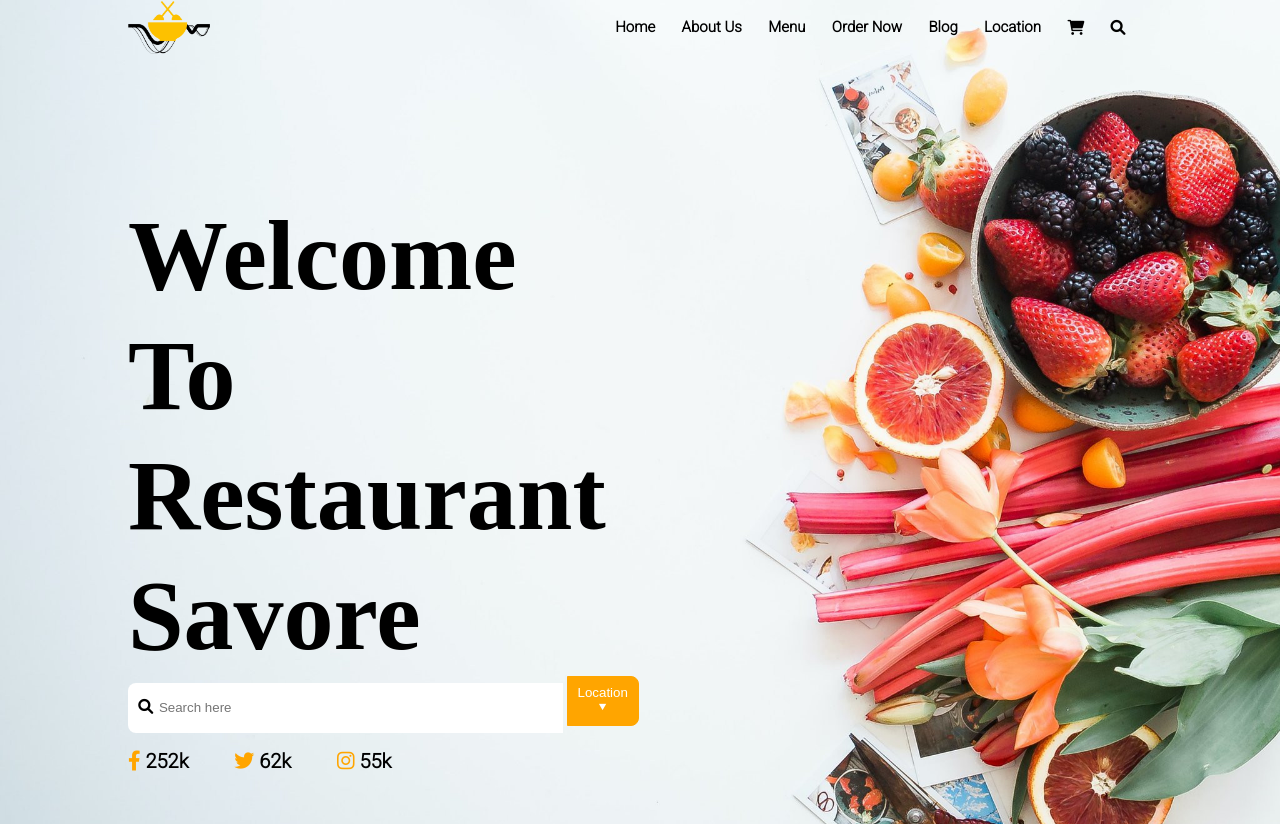
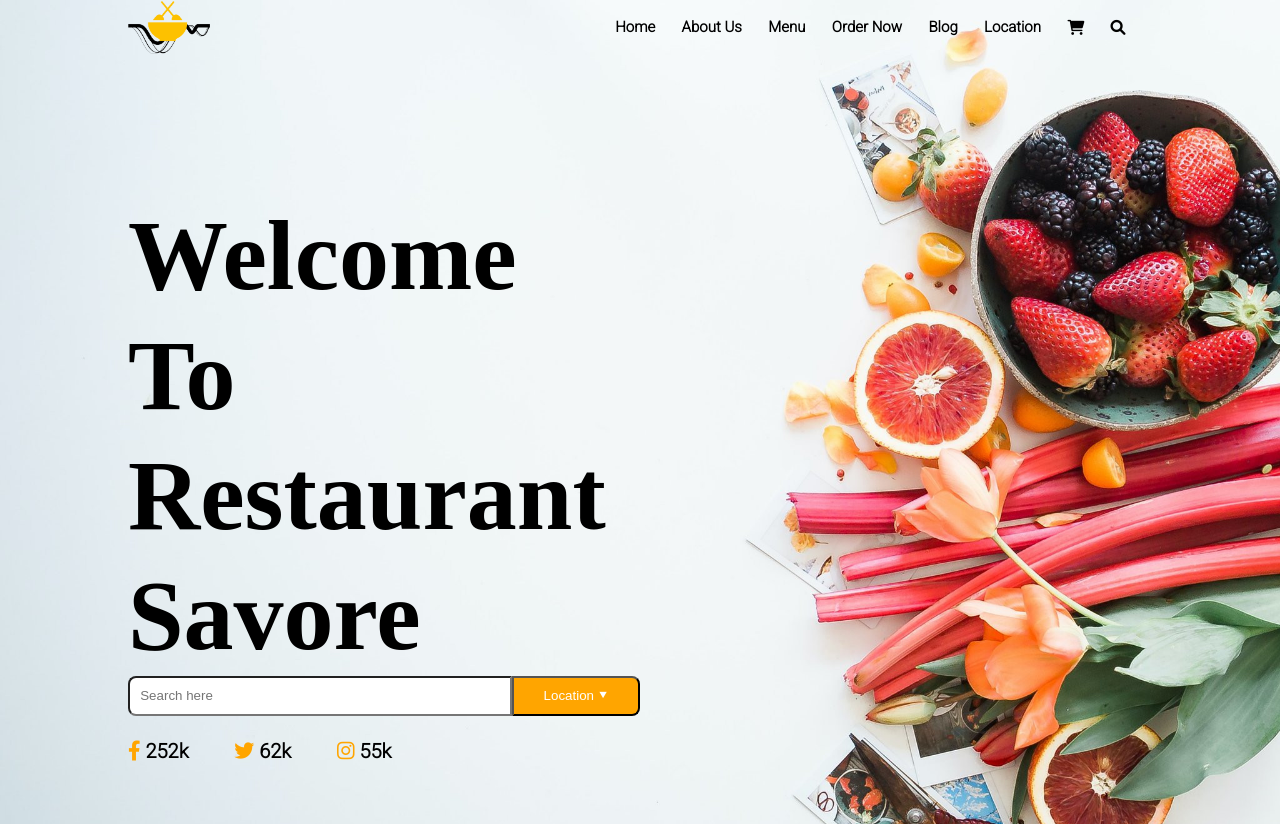
Before and after one commit to ChrisThompsonDev/restaurantSavore, a plain HTML site: page index.html in a window 1280 px wide. Shown: the top 824 px of the page. Drawn offline with Linux system fonts and the light colour scheme; a web font is replaced by a local one.

Commit message:
button and search bar formatting

```diff
--- a/css/style.css
+++ b/css/style.css
@@ -112,33 +112,37 @@ main > section {
 }
 
 main div {
-  /* border: 1px solid black; */
   border-right: none;
   width: 100%;
   height: 50px;
   display: inline-block;
 
 }
+#searchBarContainer {
+  width: 100%;
+  height: 150px;
+  display: flex;
+  flex-direction: row;
+  flex-wrap: nowrap;
+}
 #searchBar {
-  width: 85%;
+  width: 75%;
   padding-left: 2%;
+  height: 100%;
   border-radius: 8px 0 0 8px;
   background-color: white;
 }
-#searchBar input {
-    height: 50px;
-    width: 90%;
-    border: none;
-    background: none;
-}
+
 main div button {
-  border: 1px solid orange;
+  padding: 1rem 0;
   border-radius: 0 8px 8px 0;
   background: orange;
-  width: 14%;
-  height: 50px;
+  width: 25%;
+  height: 100%;
   color: white;
 }
+
+
 main section {
   font-size: 1.5rem;
 
--- a/index.html
+++ b/index.html
@@ -49,11 +49,12 @@
 			<main>
 				<section>
 					<h1>Welcome<br> To Restaurant Savore</h1>
-					<div>
-						<div id="searchBar">
+					<div id="searchBarContainer">
+						<!-- <div id="searchBar">
 							<i class="fa-solid fa-magnifying-glass"></i>
 							<input type="search" placeholder="Search here">
-						</div>
+						</div> -->
+						<input id="searchBar" aria-label="search" type="search" placeholder="Search here"></form>
 						<button>Location &#11206</button>
 					</div>
 					<section>
```
